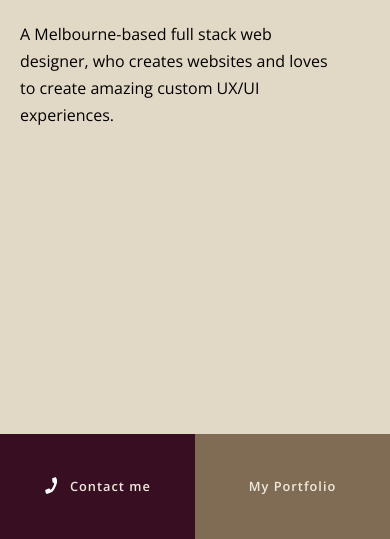
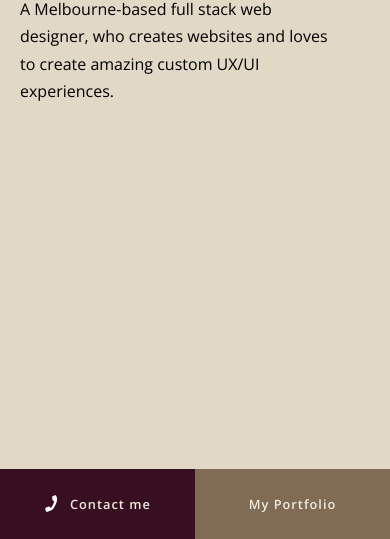
Before and after one commit to rAdam23/rAdam23.v2, a plain HTML site: page index.html in a window 390 px wide. Shown: the part 305-844 px from the top of the page. Drawn offline with nearby package versions, Linux system fonts and the light colour scheme; grey boxes are pictures that could not be loaded.

Commit message:
Add files via upload

```diff
--- a/main.css
+++ b/main.css
@@ -571,7 +571,7 @@ nav a{
         height: 100vh;
         display: grid;
         grid-template-columns: 1fr;
-        grid-template-rows: 1fr 7.75fr 1.25fr;
+        grid-template-rows: 60px 1fr 70px;
         grid-template-areas:
         "nav-mobile "
         "cont-land-wel "
```
